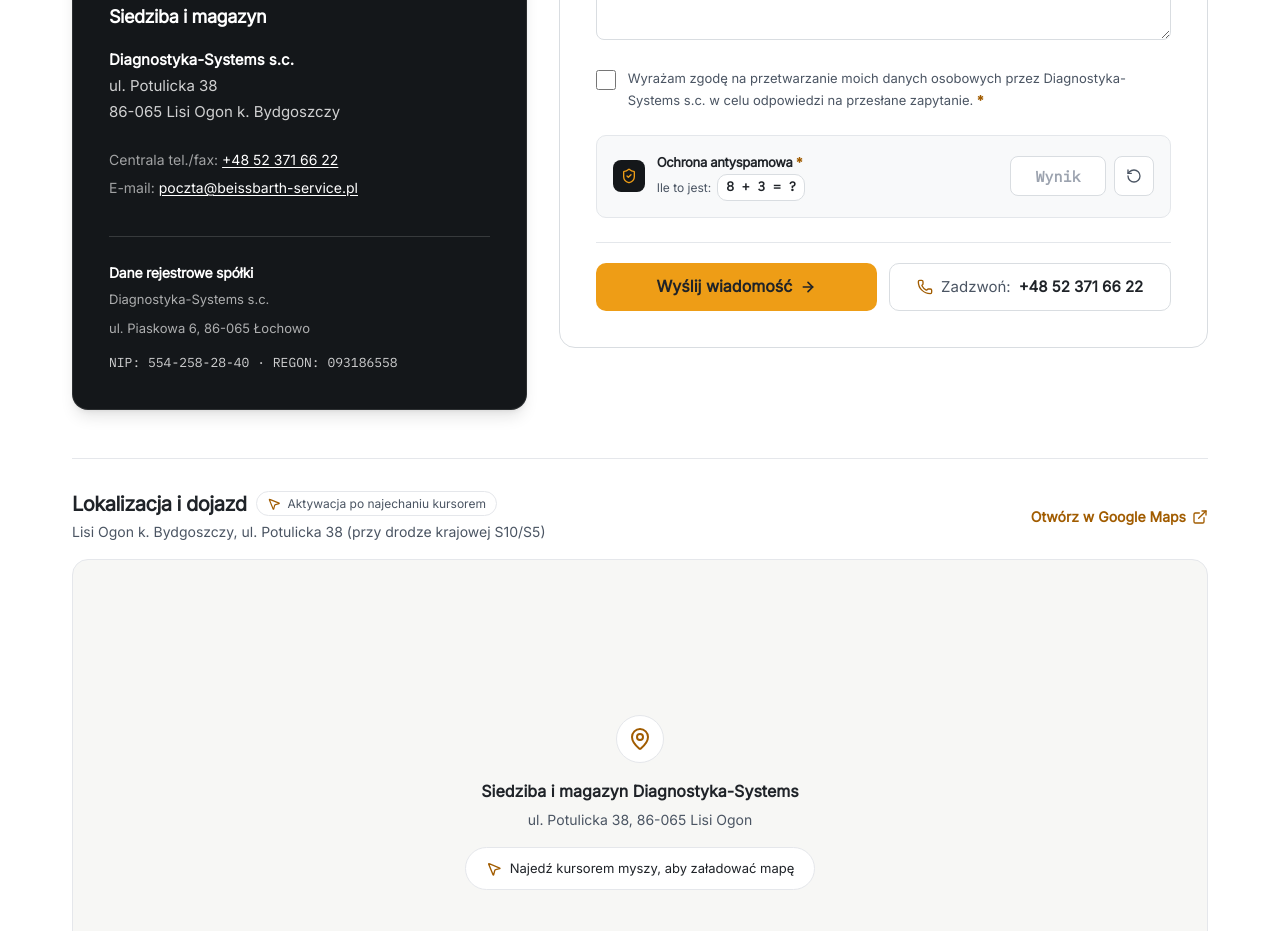
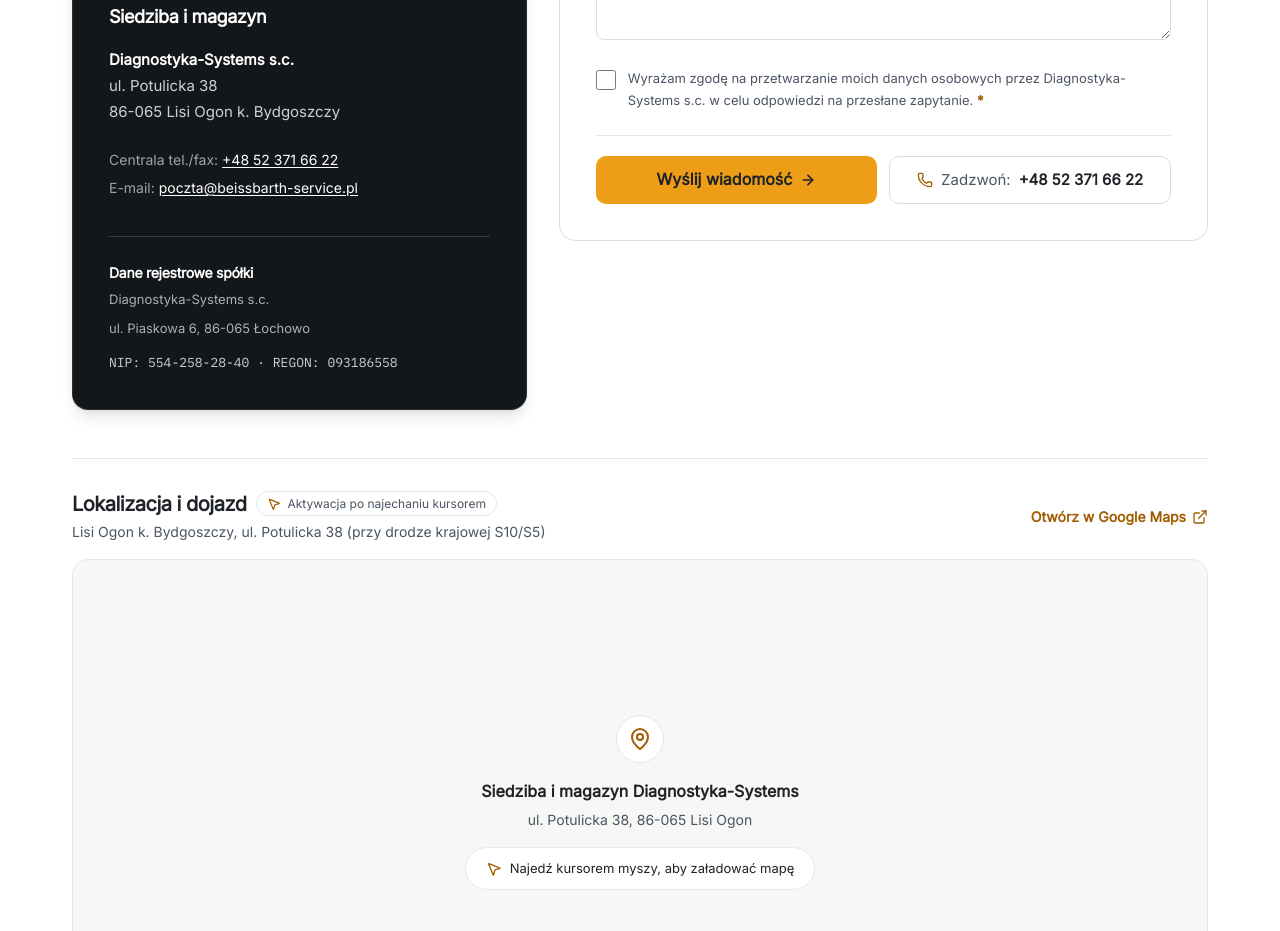
Before and after one commit to gorka0/diagnostyka-systems, a React (Vite) app: page /kontakt in a window 1280 px wide. Shown: the part 940-1871 px from the top of the page. Built offline with nearby package versions, Linux system fonts and the light colour scheme.

Commit message:
fix: remove visual captcha, set silent IP rate limit to max 10 requests per hour

```diff
--- a/src/components/forms/ContactForm.tsx
+++ b/src/components/forms/ContactForm.tsx
@@ -13,19 +13,7 @@ import {
   Wrench,
   Tag,
   Mail,
-  ShieldCheck,
 } from 'lucide-react';
-
-function generateCaptcha() {
-  const numA = Math.floor(Math.random() * 8) + 2; // 2..9
-  const numB = Math.floor(Math.random() * 8) + 1; // 1..8
-  return {
-    numA,
-    numB,
-    expected: numA + numB,
-    challenge: `${numA}+${numB}`,
-  };
-}
 
 export interface ContactFormProps {
   initialType?: ContactPurpose;
@@ -59,7 +47,6 @@ interface FormErrors {
   wiadomosc?: string;
   opisUsterki?: string;
   zgodaRODO?: string;
-  captcha?: string;
 }
 
 const SERVICE_EQUIPMENT_TYPES = [
@@ -114,19 +101,6 @@ export const ContactForm: React.FC<ContactFormProps> = ({
   const [errors, setErrors] = useState<FormErrors>({});
   const [status, setStatus] = useState<'idle' | 'submitting' | 'success' | 'error'>('idle');
   const [serverErrorMessage, setServerErrorMessage] = useState<string>('');
-
-  // Zabezpieczenie antyspamowe (Basic Math Check & Time-trap)
-  const [captcha, setCaptcha] = useState(generateCaptcha);
-  const [captchaAnswer, setCaptchaAnswer] = useState<string>('');
-  const [renderTime] = useState<number>(() => Date.now());
-
-  const refreshCaptcha = () => {
-    setCaptcha(generateCaptcha());
-    setCaptchaAnswer('');
-    if (errors.captcha) {
-      setErrors((prev) => ({ ...prev, captcha: undefined }));
-    }
-  };
 
   // Synchronizacja parametrów URL
   useEffect(() => {
@@ -200,14 +174,6 @@ export const ContactForm: React.FC<ContactFormProps> = ({
       newErrors.zgodaRODO = 'Zgoda na przetwarzanie danych osobowych jest wymagana.';
     }
 
-    // Walidacja zabezpieczenia antyspamowego
-    const numericCaptcha = parseInt(captchaAnswer.trim(), 10);
-    if (!captchaAnswer.trim()) {
-      newErrors.captcha = 'Podaj wynik działania (weryfikacja antyspamowa).';
-    } else if (isNaN(numericCaptcha) || numericCaptcha !== captcha.expected) {
-      newErrors.captcha = 'Błędny wynik działania. Spróbuj ponownie.';
-    }
-
     if (purpose === 'serwis') {
       if (!formData.rodzajUrzadzenia) {
         newErrors.rodzajUrzadzenia = 'Wybierz rodzaj urządzenia.';
@@ -261,9 +227,6 @@ export const ContactForm: React.FC<ContactFormProps> = ({
       opisUsterki: formData.opisUsterki.trim(),
       zgodaRODO: formData.zgodaRODO,
       website: formData.website,
-      captchaChallenge: captcha.challenge,
-      captchaAnswer: captchaAnswer.trim(),
-      _time: renderTime,
     };
 
     try {
@@ -306,8 +269,6 @@ export const ContactForm: React.FC<ContactFormProps> = ({
       zgodaRODO: false,
       website: '',
     });
-    setCaptcha(generateCaptcha());
-    setCaptchaAnswer('');
     setErrors({});
     setStatus('idle');
     setServerErrorMessage('');
@@ -803,72 +764,6 @@ export const ContactForm: React.FC<ContactFormProps> = ({
                 </p>
               )}
             </div>
-
-            {/* Weryfikacja antyspamowa (Basic Math Captcha - Swiss grid / Tesla style) */}
-            <div className="pt-1">
-              <div
-                className={`p-3.5 sm:p-4 rounded-[10px] bg-[#F8F9FA] border transition-colors flex flex-col sm:flex-row sm:items-center justify-between gap-3.5 ${
-                  errors.captcha ? 'border-red-400 bg-red-50/20' : 'border-[#E4E7EB]'
-                }`}
-              >
-                <div className="flex items-center gap-3">
-                  <div className="w-8 h-8 rounded-[8px] bg-[#14171A] text-accent flex items-center justify-center shrink-0">
-                    <ShieldCheck className="w-4 h-4 text-accent" />
-                  </div>
-                  <div>
-                    <label
-                      htmlFor={`${formUid}-captcha`}
-                      className="block text-[13px] font-semibold text-foreground tracking-tight"
-                    >
-                      Ochrona antyspamowa <span className="text-accent-text font-semibold" aria-hidden="true">*</span>
-                    </label>
-                    <div className="text-[12px] text-foreground-secondary flex items-center gap-1.5 mt-0.5">
-                      <span>Ile to jest:</span>
-                      <span className="font-mono font-bold text-foreground bg-white px-2 py-0.5 rounded border border-[#D9DDE1] text-[13px]">
-                        {captcha.numA} + {captcha.numB} = ?
-                      </span>
-                    </div>
-                  </div>
-                </div>
-
-                <div className="flex items-center gap-2 self-start sm:self-auto">
-                  <input
-                    type="text"
-                    inputMode="numeric"
-                    pattern="[0-9]*"
-                    id={`${formUid}-captcha`}
-                    name="captcha"
-                    value={captchaAnswer}
-                    onChange={(e) => {
-                      setCaptchaAnswer(e.target.value);
-                      if (errors.captcha) {
-                        setErrors((prev) => ({ ...prev, captcha: undefined }));
-                      }
-                    }}
-                    aria-required="true"
-                    aria-invalid={!!errors.captcha}
-                    aria-describedby={errors.captcha ? `${formUid}-captcha-err` : undefined}
-                    placeholder="Wynik"
-                    className={`w-24 h-10 px-3 rounded-[8px] bg-white border text-[15px] font-mono text-center font-bold text-foreground transition-colors focus:outline-none focus:ring-2 focus:ring-accent-primary focus:border-accent-primary ${
-                      errors.captcha ? 'border-red-500 bg-red-50/30' : 'border-[#D9DDE1]'
-                    }`}
-                  />
-                  <button
-                    type="button"
-                    onClick={refreshCaptcha}
-                    title="Wylosuj inne działanie"
-                    className="w-10 h-10 rounded-[8px] border border-[#D9DDE1] bg-white hover:bg-[#F3F4F6] active:bg-[#E5E7EB] text-foreground-secondary hover:text-foreground flex items-center justify-center transition-colors cursor-pointer shrink-0"
-                  >
-                    <RotateCcw className="w-4 h-4" />
-                  </button>
-                </div>
-              </div>
-              {errors.captcha && (
-                <p id={`${formUid}-captcha-err`} className="text-[12px] text-red-600 font-medium mt-1.5 ml-1">
-                  {errors.captcha}
-                </p>
-              )}
-            </div>
           </div>
 
           {/* DÓŁ FORMULARZA: Przyciski akcji obok siebie (Wyrazisty CTA + Telefon bezpośredni) */}
```
Also changed, not shown: 2 other files (tests, documents, lock files or other folders).
